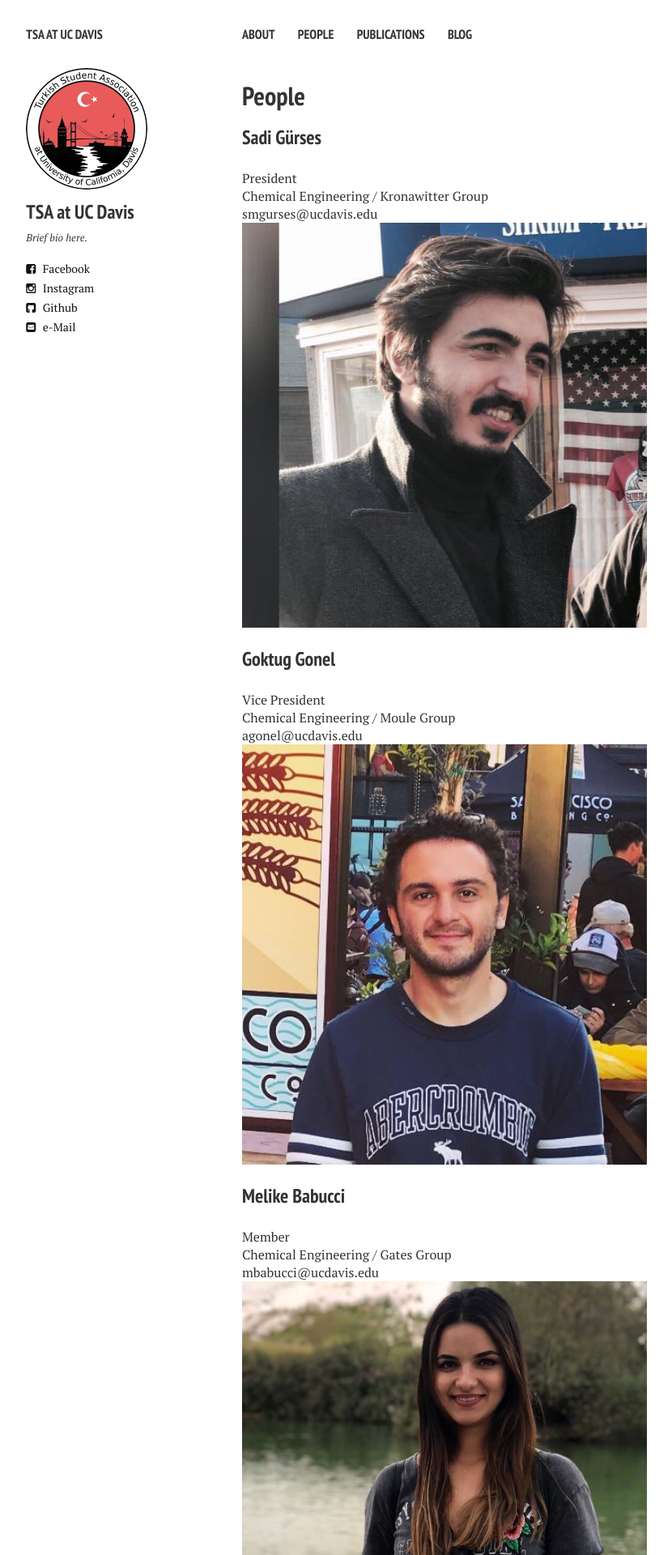
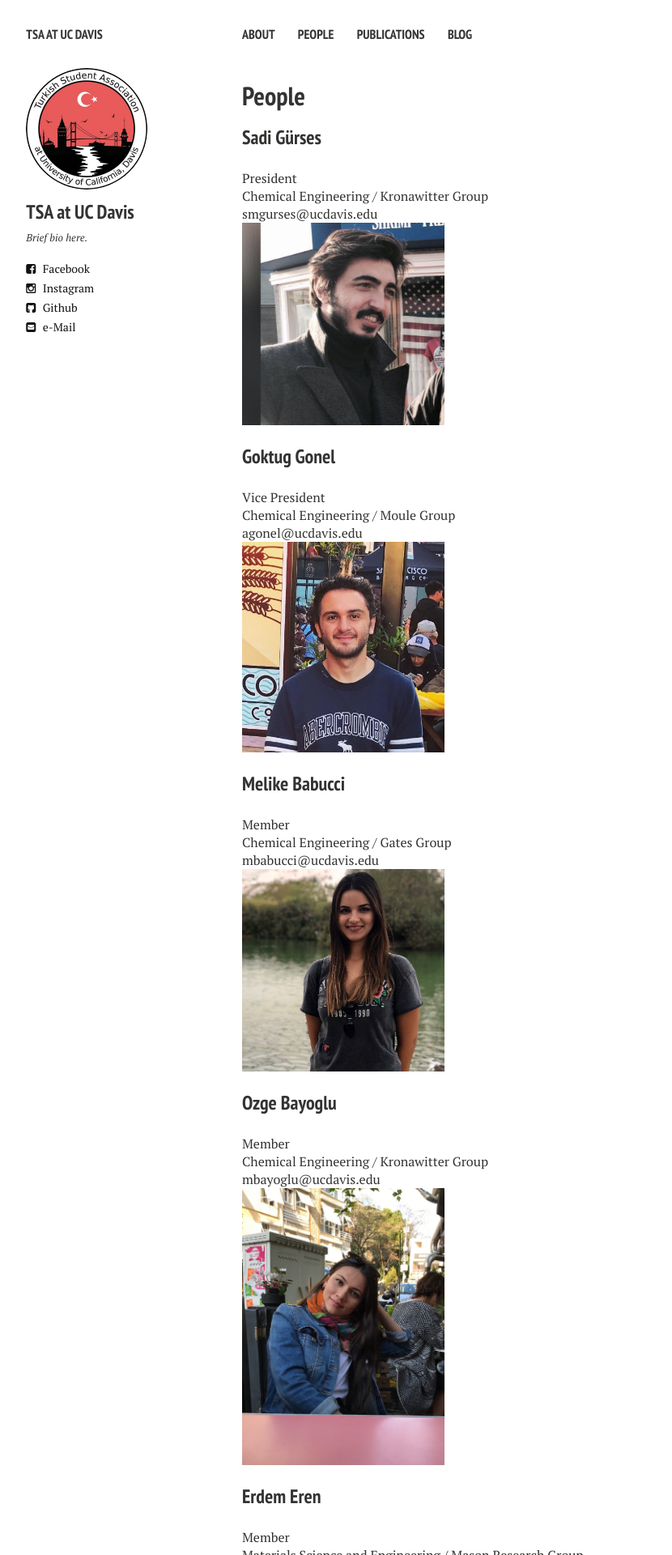
Before and after one commit to tsaatucdavis/tsaatucdavis.github.io, a Jekyll site: the page built from people.md, in a window 1280 px wide. Shown: the top 1920 px of the page at 81% size, without its empty margins (21-851 px from the left). Built offline with Jekyll 4.4.1, drawn with Linux system fonts in a browser that asks for light colours; nearby versions of some CDN libraries.

Commit message:
Update people.md

```diff
--- a/people.md
+++ b/people.md
@@ -11,34 +11,34 @@ comments: false
 President <br/>
 Chemical Engineering / Kronawitter Group <br/>
 smgurses@ucdavis.edu <br/>
-<img align="middle" width="500" src="{{ site.url }}/images/sadigurses.jpeg" alt="...">
+<img align="middle" width="250" src="{{ site.url }}/images/sadigurses.jpeg" alt="...">
 
 ### Goktug Gonel
 Vice President <br/>
 Chemical Engineering / Moule Group <br/>
 agonel@ucdavis.edu <br/>
-<img align="middle" width="500" src="{{ site.url }}/images/goktuggonel.jpeg" alt="...">
+<img align="middle" width="250" src="{{ site.url }}/images/goktuggonel.jpeg" alt="...">
 
 ### Melike Babucci
 Member <br/>
 Chemical Engineering / Gates Group <br/>
 mbabucci@ucdavis.edu <br/>
-<img align="middle" width="500" src="{{ site.url }}/images/melikebabucci.JPG" alt="...">
+<img align="middle" width="250" src="{{ site.url }}/images/melikebabucci.JPG" alt="...">
 
 ### Ozge Bayoglu
 Member <br/>
 Chemical Engineering / Kronawitter Group <br/>
 mbayoglu@ucdavis.edu <br/>
-<img align="middle" width="500" src="{{ site.url }}/images/ozgebayoglu.jpeg" alt="...">
+<img align="middle" width="250" src="{{ site.url }}/images/ozgebayoglu.jpeg" alt="...">
 
 ### Erdem Eren
 Member <br/>
 Materials Science and Engineering / Mason Research Group <br/>
 ereren@ucdavis.edu <br/>
-<img align="middle" width="500" src="{{ site.url }}/images/erdemeren.jpeg" alt="...">
+<img align="middle" width="250" src="{{ site.url }}/images/erdemeren.jpeg" alt="...">
 
 ### Ozan Burak Eriçok
 Member <br/>
 Materials Science and Engineering / Mason Research Group <br/>
 oericok@ucdavis.edu <br/>
-<img align="middle" width="500" src="{{ site.url }}/images/ozanericok.jpeg" alt="...">
+<img align="middle" width="250" src="{{ site.url }}/images/ozanericok.jpeg" alt="...">
```
